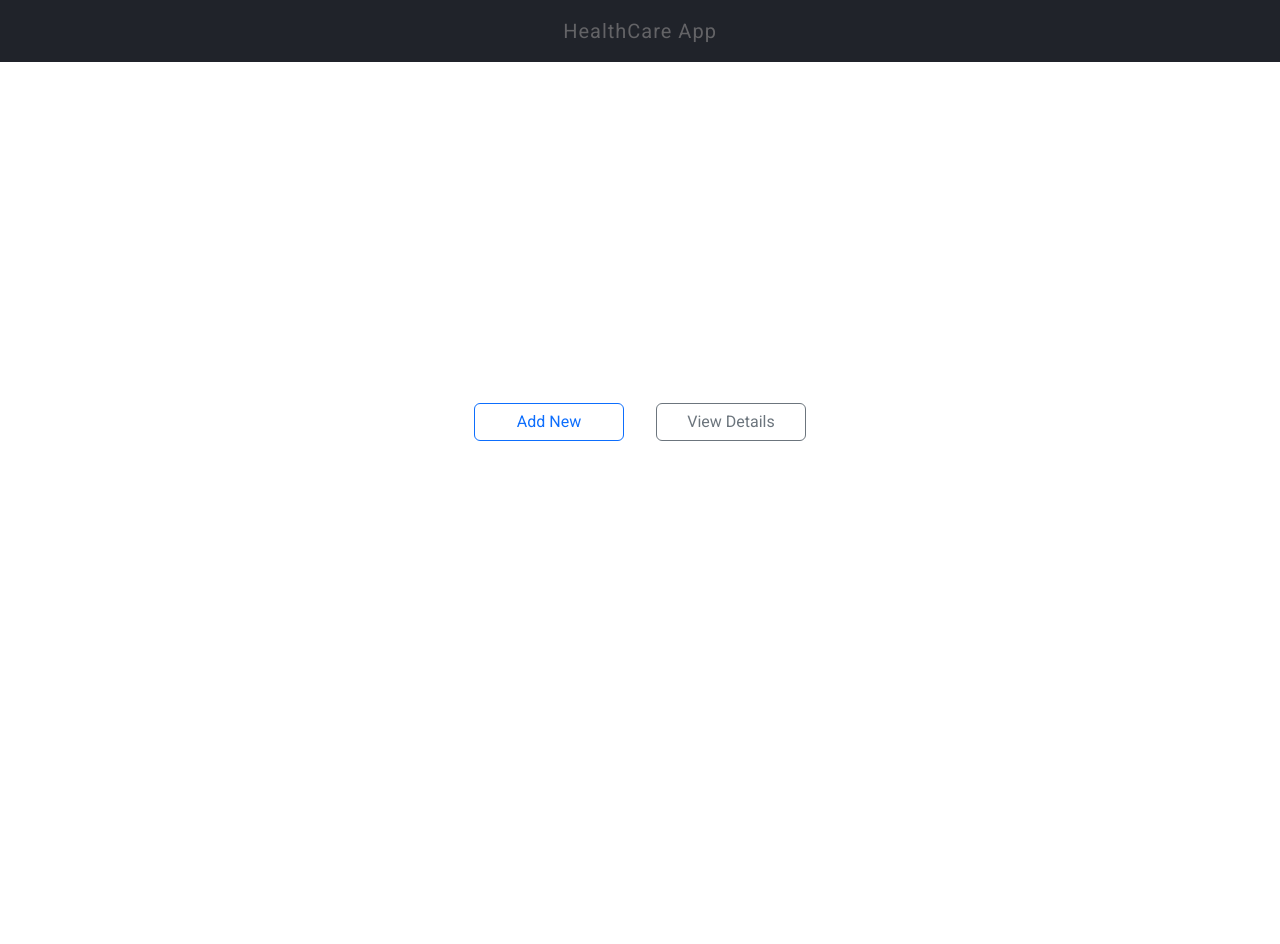
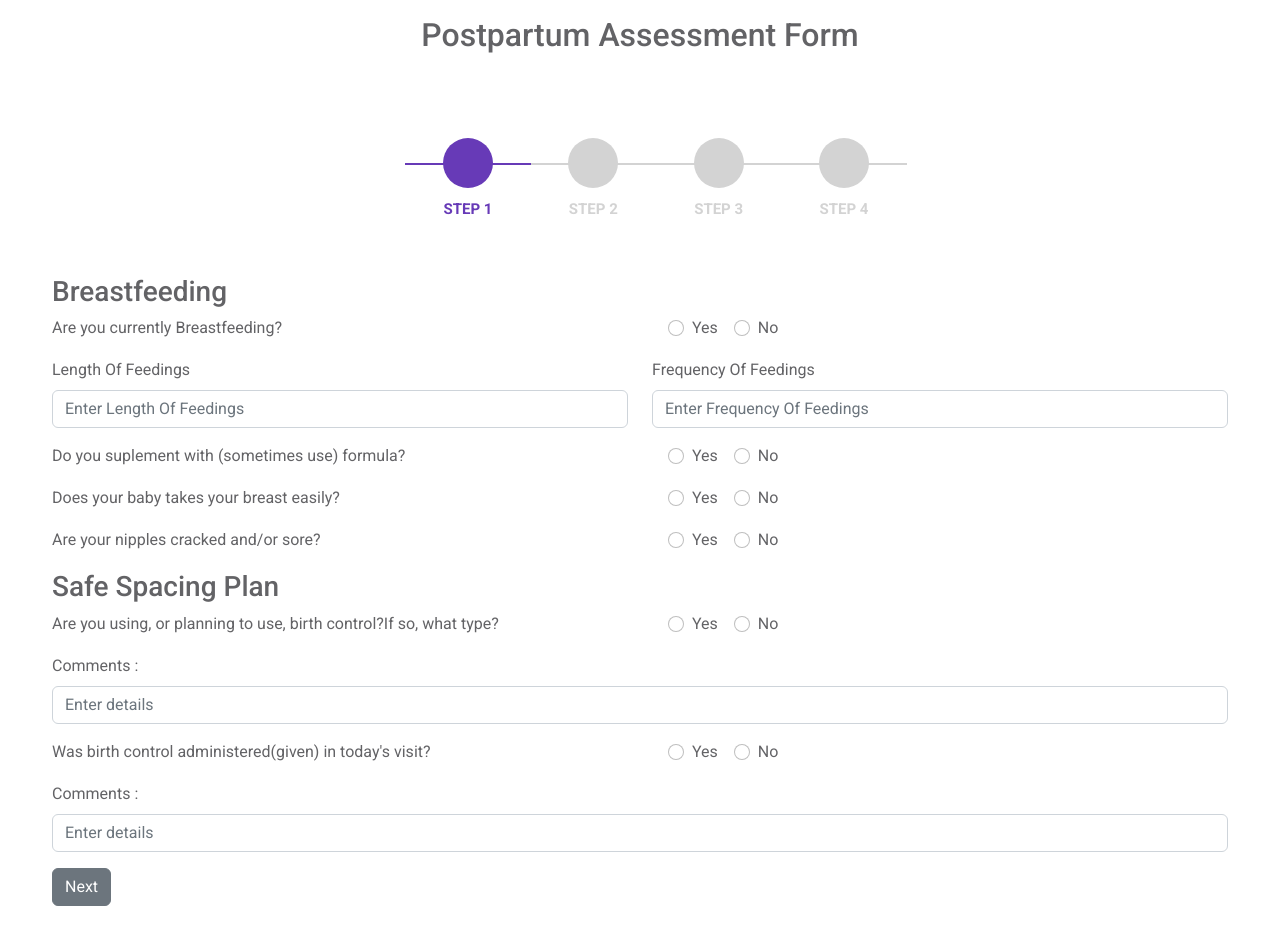
Before and after one commit to rajashriudhoji/healthCareRFP, a React (Create React App) app in the folder healthCare-Frontend/: page /step-three in a window 1280 px wide. Before the commit this address led to /. Shown: the top 944 px of the page. Before the commit the page ends 800 px from the top, so only its background shows below. Built offline with nearby package versions, Linux system fonts and the light colour scheme.

Commit message:
Added Component 3 for breastfeeding and safe spacing

```diff
--- a/healthCare-Frontend/src/components/assessment-form/step-one/StepOne.js
+++ b/healthCare-Frontend/src/components/assessment-form/step-one/StepOne.js
@@ -21,6 +21,7 @@ const StepOne = () => {
 
   const handleFormSubmit = (values) => {
     console.log(values);
+    handleNextClick();
     setData((prev) => ({
       ...prev,
       patient: {
@@ -142,13 +143,13 @@ const StepOne = () => {
               type="radio"
               label="F"
               value="F"
-              {...register("babyGender", {})}
+              {...register("babyGender", { required: true })}
             />
             {errors.babyGender && (
               <p className="errorMsg">{ATLEAST_ONE_SELECT}</p>
             )}
           </Form.Group>
-          <Button variant="secondary" type="submit" onClick={handleNextClick}>
+          <Button variant="secondary" type="submit">
             Next
           </Button>
         </Form>
--- /dev/null
+++ b/healthCare-Frontend/src/components/assessment-form/step-three/StepThree.js
@@ -0,0 +1,291 @@
+import { useContext } from "react";
+import { Button, Col, Form, Row } from "react-bootstrap";
+import { useForm } from "react-hook-form";
+import DataContext from "../../../context/DataContext";
+import Stepper from "../../stepper/Stepper";
+import {
+  ATLEAST_ONE_SELECT,
+  REQUIRED_ERROR_MSG,
+} from "../../utils/constants";
+import Header from "../form-header/Header";
+import "../step-one/stepone.css";
+
+const StepThree = () => {
+  const { setData, handleNextClick, step } = useContext(DataContext);
+  const {
+    register,
+    handleSubmit,
+    formState: { errors },
+  } = useForm();
+
+  const handleFormSubmit = (values) => {
+    console.log(values);
+    handleNextClick();
+    setData((prev) => ({
+      ...prev,
+      patient: {
+        ...values,
+      },
+    }));
+  };
+
+  return (
+    <div>
+      <Header />
+      <Stepper step={step} />
+      <div className="step-form container step-one">
+        <Form onSubmit={handleSubmit(handleFormSubmit)}>
+          <h3>Breastfeeding</h3>
+          <Row>
+            <Col>
+              <Form.Label>Are you currently Breastfeeding?</Form.Label>
+            </Col>
+            <Col>
+              <Form.Group
+                className="mb-3 baby-gender"
+                controlId="breastfeeding"
+              >
+                <Form.Check
+                  type="radio"
+                  label="Yes"
+                  value="Yes"
+                  {...register("isBreastfeeding", {
+                    required: true,
+                  })}
+                />
+                <Form.Check
+                  type="radio"
+                  label="No"
+                  value="No"
+                  {...register("isBreastfeeding", { required: true })}
+                />
+                {errors.isBreastfeeding && (
+                  <p className="errorMsg">{ATLEAST_ONE_SELECT}</p>
+                )}
+              </Form.Group>
+            </Col>
+          </Row>
+
+          <Row>
+            <Col>
+              <Form.Group className="mb-3" controlId="feedLength">
+                <Form.Label>Length Of Feedings</Form.Label>
+                <Form.Control
+                  type="text"
+                  placeholder="Enter Length Of Feedings"
+                  {...register("feedLength", {
+                    required: true,
+                  })}
+                />
+                {errors.feedLength && (
+                  <p className="errorMsg">{REQUIRED_ERROR_MSG}</p>
+                )}
+              </Form.Group>
+            </Col>
+            <Col>
+              <Form.Group className="mb-3" controlId="feedFrequency">
+                <Form.Label>Frequency Of Feedings</Form.Label>
+                <Form.Control
+                  type="text"
+                  placeholder="Enter Frequency Of Feedings"
+                  {...register("feedFrequency", {
+                    required: true,
+                  })}
+                />
+                {errors.feedFrequency && (
+                  <p className="errorMsg">{REQUIRED_ERROR_MSG}</p>
+                )}
+              </Form.Group>
+            </Col>
+          </Row>
+
+          <Row>
+            <Col>
+              <Form.Label>
+                Do you suplement with (sometimes use) formula?
+              </Form.Label>
+            </Col>
+            <Col>
+              <Form.Group
+                className="mb-3 baby-gender"
+                controlId="supplimentFormula"
+              >
+                <Form.Check
+                  type="radio"
+                  label="Yes"
+                  value="Yes"
+                  {...register("supplimentFormula", {
+                    required: true,
+                  })}
+                />
+                <Form.Check
+                  type="radio"
+                  label="No"
+                  value="No"
+                  {...register("supplimentFormula", { required: true })}
+                />
+                {errors.supplimentFormula && (
+                  <p className="errorMsg">{ATLEAST_ONE_SELECT}</p>
+                )}
+              </Form.Group>
+            </Col>
+          </Row>
+
+          <Row>
+            <Col>
+              <Form.Label>Does your baby takes your breast easily?</Form.Label>
+            </Col>
+            <Col>
+              <Form.Group
+                className="mb-3 baby-gender"
+                controlId="feedingComfort"
+              >
+                <Form.Check
+                  type="radio"
+                  label="Yes"
+                  value="Yes"
+                  {...register("feedingComfort", {
+                    required: true,
+                  })}
+                />
+                <Form.Check
+                  type="radio"
+                  label="No"
+                  value="No"
+                  {...register("feedingComfort", { required: true })}
+                />
+                {errors.feedingComfort && (
+                  <p className="errorMsg">{ATLEAST_ONE_SELECT}</p>
+                )}
+              </Form.Group>
+            </Col>
+          </Row>
+
+          <Row>
+            <Col>
+              <Form.Label>Are your nipples cracked and/or sore?</Form.Label>
+            </Col>
+            <Col>
+              <Form.Group
+                className="mb-3 baby-gender"
+                controlId="isNippleCracked"
+              >
+                <Form.Check
+                  type="radio"
+                  label="Yes"
+                  value="Yes"
+                  {...register("isNippleCracked", {
+                    required: true,
+                  })}
+                />
+                <Form.Check
+                  type="radio"
+                  label="No"
+                  value="No"
+                  {...register("isNippleCracked", { required: true })}
+                />
+                {errors.isNippleCracked && (
+                  <p className="errorMsg">{ATLEAST_ONE_SELECT}</p>
+                )}
+              </Form.Group>
+            </Col>
+          </Row>
+
+          <h3>Safe Spacing Plan</h3>
+          <Row>
+            <Col>
+              <Form.Label>
+                Are you using, or planning to use, birth control?If so, what
+                type?
+              </Form.Label>
+            </Col>
+            <Col>
+              <Form.Group className="mb-3 baby-gender" controlId="birthControl">
+                <Form.Check
+                  type="radio"
+                  label="Yes"
+                  value="Yes"
+                  {...register("birthControl.isUsed", {
+                    required: true,
+                  })}
+                />
+                <Form.Check
+                  type="radio"
+                  label="No"
+                  value="No"
+                  {...register("birthControl.isUsed", { required: true })}
+                />
+                {errors.birthControl && (
+                  <p className="errorMsg">{ATLEAST_ONE_SELECT}</p>
+                )}
+              </Form.Group>
+            </Col>
+          </Row>
+
+          <Form.Group className="mb-3" controlId="birthControl">
+            <Form.Label>Comments :</Form.Label>
+            <Form.Control
+              type="text"
+              placeholder="Enter details"
+              {...register("birthControl.details", {
+                required: true,
+              })}
+            />
+            {errors.birthControl && (
+              <p className="errorMsg">{REQUIRED_ERROR_MSG}</p>
+            )}
+          </Form.Group>
+
+          <Row>
+            <Col>
+              <Form.Label>
+                Was birth control administered(given) in today's visit?
+              </Form.Label>
+            </Col>
+            <Col>
+              <Form.Group className="mb-3 baby-gender" controlId="birthControl">
+                <Form.Check
+                  type="radio"
+                  label="Yes"
+                  value="Yes"
+                  {...register("birthControlAssess.isAssessDone", {
+                    required: true,
+                  })}
+                />
+                <Form.Check
+                  type="radio"
+                  label="No"
+                  value="No"
+                  {...register("birthControlAssess.isAssessDone", { required: true })}
+                />
+                {errors.birthControl && (
+                  <p className="errorMsg">{ATLEAST_ONE_SELECT}</p>
+                )}
+              </Form.Group>
+            </Col>
+          </Row>
+
+          <Form.Group className="mb-3" controlId="birthControl">
+            <Form.Label>Comments :</Form.Label>
+            <Form.Control
+              type="text"
+              placeholder="Enter details"
+              {...register("birthControlAssess.details", {
+                required: true,
+              })}
+            />
+            {errors.birthControl && (
+              <p className="errorMsg">{REQUIRED_ERROR_MSG}</p>
+            )}
+          </Form.Group>
+
+          <Button variant="secondary" type="submit">
+            Next
+          </Button>
+        </Form>
+      </div>
+    </div>
+  );
+};
+
+export default StepThree;
--- a/healthCare-Frontend/src/components/home/Home.js
+++ b/healthCare-Frontend/src/components/home/Home.js
@@ -1,9 +1,12 @@
+import { useContext } from "react";
 import { Button } from "react-bootstrap";
 import { useNavigate } from "react-router-dom";
+import DataContext from "../../context/DataContext";
 import Header from "../header/Header";
 import "./home.css";
 
 const Home = () => {
+  const { setStep } = useContext(DataContext);
   const navigate = useNavigate();
   return (
     <>
@@ -12,7 +15,10 @@ const Home = () => {
         <Button
           variant="outline-primary"
           className="btn"
-          onClick={() => navigate("/step-one")}
+          onClick={() => {
+            setStep(1);
+            navigate("/step-one");
+          }}
         >
           Add New
         </Button>
--- a/healthCare-Frontend/src/index.js
+++ b/healthCare-Frontend/src/index.js
@@ -9,6 +9,7 @@ import {
   useNavigate,
 } from "react-router-dom";
 import StepOne from "./components/assessment-form/step-one/StepOne";
+import StepThree from "./components/assessment-form/step-three/StepThree";
 import Home from "./components/home/Home";
 import DataContext from "./context/DataContext";
 import "./index.css";
@@ -34,6 +35,26 @@ const AppRoutes = () => {
       email: "",
       phone: "",
       babyGender: "",
+    },
+    p_breastFeeding: {
+      patientId: "",
+      isBreastfeeding: true,
+      feedLength: 15,
+      feedFrequency: 5,
+      supplimentFormula: true,
+      feedingComfort: true,
+      isNippleCracked: true,
+    },
+    p_safeSpacing: {
+      patientId: "",
+      birthControl: {
+        isUsed: true,
+        details: "",
+      },
+      birthControlAssess: {
+        isAssessDone: true,
+        details: "",
+      },
     },
   });
 
@@ -75,11 +96,13 @@ const AppRoutes = () => {
         handlePreviousClick,
         handleFinish,
         step,
+        setStep,
       }}
     >
       <Routes>
         <Route path="/" element={<Home />} />
         <Route path="/step-one" element={<StepOne />} />
+        <Route path="/step-three" element={<StepThree />} />
         <Route path="*" element={<Navigate to="/" />} />
       </Routes>
     </DataContext.Provider>
```
